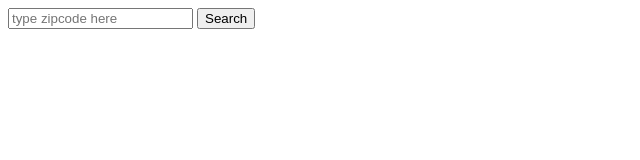
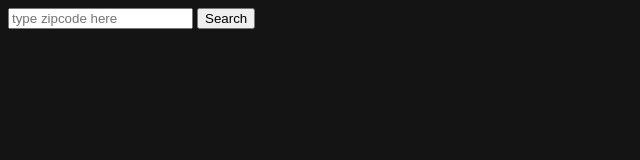
Before and after one commit to yinuoliuarch/space-no, a plain HTML site: page weather-widget/index.html in a window 1280 px wide. Shown: the whole page, without its empty margins (0-640 px from the left). Drawn offline with Linux system fonts and the light colour scheme.

Commit message:
Update index.html

```diff
--- a/weather-widget/index.html
+++ b/weather-widget/index.html
@@ -1,7 +1,7 @@
 <!DOCTYPE html>
 <html lang="en">
 <head>
-  <title>Document</title>
+<link rel="stylesheet" href="styles/style.css">
 </head>
 <body>
 <div class="container">
```
